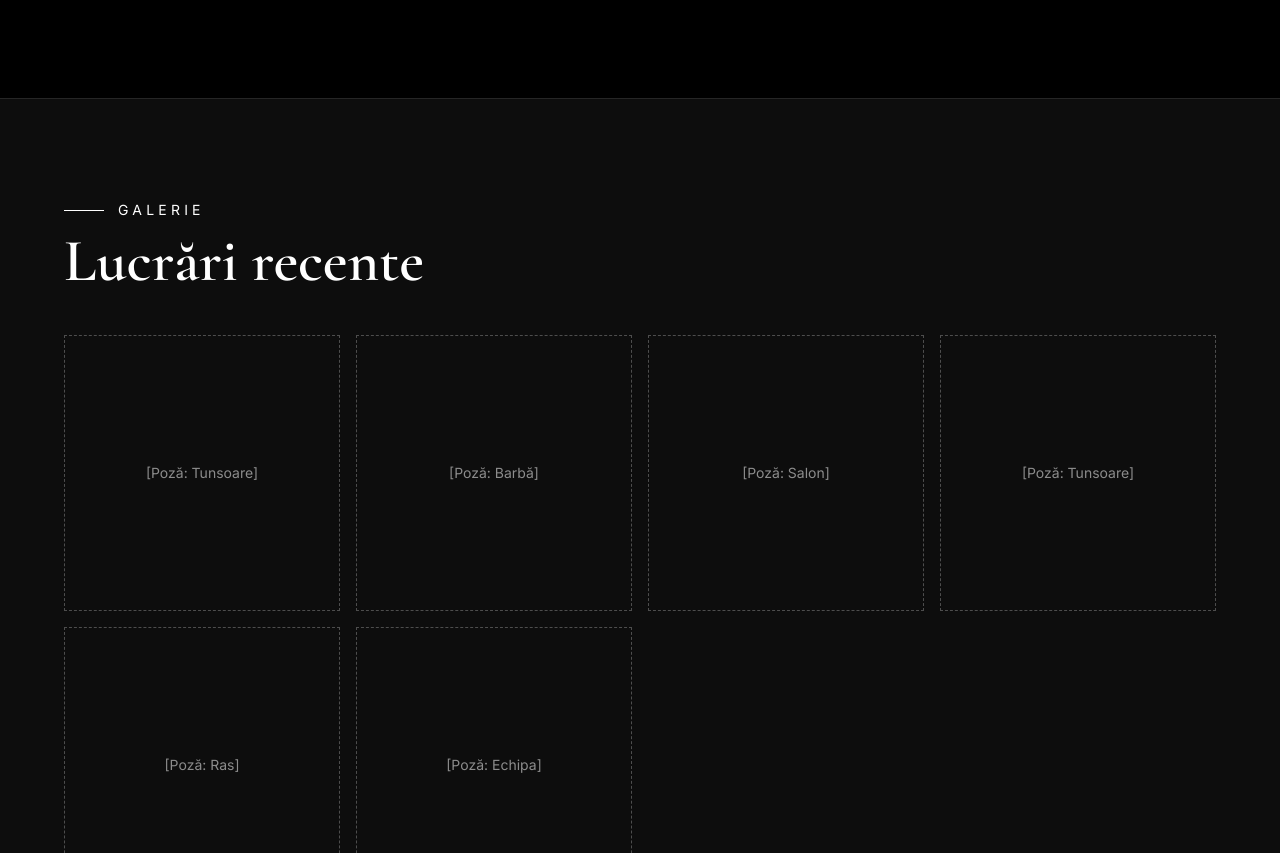
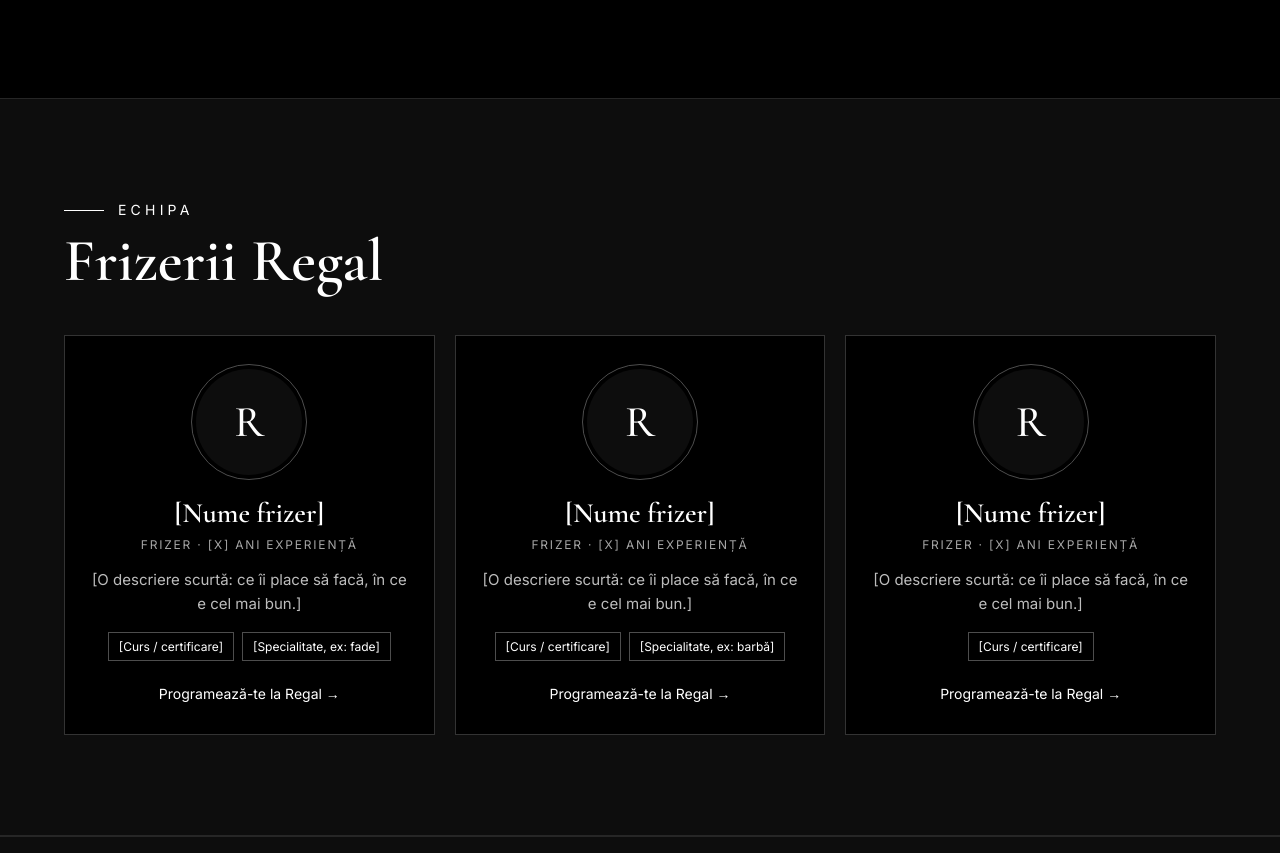
Before and after one commit to Liro09090/Regal-site, a plain HTML site: page index.html in a window 1280 px wide. Shown: the part 1947-2800 px from the top of the page. Drawn offline with nearby package versions, Linux system fonts and the light colour scheme.

Commit message:
Secțiunea Echipa: carduri cu frizerii, poză de profil și programare la fiecare
Co-Authored-By: Claude Opus 5.5 <noreply@anthropic.com>
Claude-Session: https://claude.ai/code/session_01A1xoTkHZbQ8LsohorndtXq

```diff
--- a/index.html
+++ b/index.html
@@ -154,6 +154,22 @@
   .item .book{font-size:13px;color:var(--muted2);margin-top:4px;letter-spacing:.04em}
   a.item:hover .book{color:var(--text)}
 
+  .team{display:grid;grid-template-columns:repeat(auto-fit,minmax(min(100%,300px),1fr));gap:20px}
+  .member{background:var(--bg);border:1px solid var(--line2);padding:28px 26px;display:flex;flex-direction:column;align-items:center;text-align:center;gap:6px;transition:border-color .4s,transform .4s cubic-bezier(.2,.7,.2,1)}
+  .member:hover{border-color:var(--line3);transform:translateY(-5px)}
+  .m-photo{width:116px;height:116px;border-radius:50%;overflow:hidden;border:1px solid var(--line3);padding:4px;margin-bottom:12px;flex:none}
+  .m-photo img,.m-photo .mono{width:100%;height:100%;border-radius:50%;display:block}
+  .m-photo img{object-fit:cover;filter:grayscale(1);transition:filter .6s}
+  .member:hover .m-photo img{filter:grayscale(0)}
+  .m-photo .mono{display:flex;align-items:center;justify-content:center;background:var(--bg2);font-family:var(--serif);font-size:44px;color:var(--text)}
+  .m-name{font-family:var(--serif);font-size:28px;font-weight:600;line-height:1.1}
+  .m-role{font-size:12px;letter-spacing:.15em;text-transform:uppercase;color:var(--muted2)}
+  .m-desc{margin:8px 0 0;color:var(--muted);font-size:15px}
+  .m-tags{display:flex;flex-wrap:wrap;justify-content:center;gap:8px;margin-top:10px}
+  .m-tags span{font-size:12px;border:1px solid var(--line3);padding:4px 10px}
+  .m-book{margin-top:auto;padding-top:16px;font-size:14px;color:var(--text);text-decoration:none}
+  .m-book:hover{color:var(--muted)}
+
   /* gallery */
   .gallery{display:grid;grid-template-columns:repeat(auto-fit,minmax(min(100%,260px),1fr));gap:16px}
   .tile{aspect-ratio:1/1;border:1px solid var(--line2);padding:0;overflow:hidden;cursor:pointer;background:var(--bg2)}
@@ -216,6 +232,7 @@
     </button>
     <nav id="nav" aria-label="Meniu principal">
       <a href="#servicii">Servicii</a>
+      <a href="#echipa">Echipa</a>
       <a href="#galerie">Galerie</a>
       <a href="#contact">Contact</a>
       <a data-href="wa" class="btn" target="_blank" rel="noopener">Programează-te</a>
@@ -266,6 +283,14 @@
     <div class="fcard"><svg width="34" height="34" viewBox="0 0 24 24" fill="none" stroke="currentColor" stroke-width="1.4" stroke-linecap="round" stroke-linejoin="round" aria-hidden="true"><path d="M4 18c3-1 5-4 6-8l1-6 2 6c1 4 3 7 7 8"/><path d="M8 21h8"/></svg><h3>Barbă ca la carte</h3><p>Contur curat, lungime echilibrată și ulei de barbă la final.</p></div>
     <div class="fcard"><svg width="34" height="34" viewBox="0 0 24 24" fill="none" stroke="currentColor" stroke-width="1.4" stroke-linecap="round" stroke-linejoin="round" aria-hidden="true"><path d="M3 12h13a3 3 0 0 0 0-6H8"/><path d="M3 12v6h15"/><path d="M8 6c0-2 1-3 3-3"/></svg><h3>Ras tradițional</h3><p>Brici, prosop cald și balsam după ras, ritualul clasic de frizerie.</p></div>
     <div class="fcard"><svg width="34" height="34" viewBox="0 0 24 24" fill="none" stroke="currentColor" stroke-width="1.4" stroke-linecap="round" stroke-linejoin="round" aria-hidden="true"><path d="M3 21h18"/><path d="M5 21V8l7-5 7 5v13"/><path d="M10 21v-6h4v6"/></svg><h3>Aproape de tine</h3><p>În Săcălaz, la nr. 378. Treci pe la noi sau scrie-ne pe WhatsApp.</p></div>
+  </div>
+</section>
+
+<section id="echipa" class="alt">
+  <div class="wrap section">
+    <p class="eyebrow">Echipa</p>
+    <h2>Frizerii Regal</h2>
+    <div class="team" id="team"></div>
   </div>
 </section>
 
@@ -334,6 +359,15 @@ const CONFIG = {
     { name:'Tuns copii',      desc:'Pentru prinții sub 12 ani',                price:'[PREȚ] lei', min:30 },
     { name:'Pachetul Regal',  desc:'Tuns, barbă, ras, mască și styling',       price:'[PREȚ] lei', min:90 }
   ],
+  // Echipa: câte un rând pentru fiecare frizer. Poza: pune fișierul în folderul "poze" (ideal 800x1000, portret).
+  team: [
+    { name:'[Nume frizer]', role:'Frizer', photo:'', years:'[X] ani experiență',
+      desc:'[O descriere scurtă: ce îi place să facă, în ce e cel mai bun.]', courses:['[Curs / certificare]', '[Specialitate, ex: fade]'] },
+    { name:'[Nume frizer]', role:'Frizer', photo:'', years:'[X] ani experiență',
+      desc:'[O descriere scurtă: ce îi place să facă, în ce e cel mai bun.]', courses:['[Curs / certificare]', '[Specialitate, ex: barbă]'] },
+    { name:'[Nume frizer]', role:'Frizer', photo:'', years:'[X] ani experiență',
+      desc:'[O descriere scurtă: ce îi place să facă, în ce e cel mai bun.]', courses:['[Curs / certificare]'] }
+  ],
   // Poze: pune fișierele în folderul "poze" lângă index.html și scrie numele aici
   gallery: [ /* 'poze/1.jpg', 'poze/2.jpg', 'poze/3.jpg' */ ]
 };
@@ -391,6 +425,23 @@ if (CONFIG.facebook)  soc.push(`<a class="btn-ghost" href="${esc(CONFIG.facebook
 soc.push(`<a class="btn" href="${waLink('Bună! Aș vrea să fac o programare la Regal.')}" target="_blank" rel="noopener">WhatsApp</a>`);
 $('social').innerHTML = soc.join('');
 
+// echipa
+$('team').innerHTML = CONFIG.team.map(m => {
+  const initial = /^[\[]/.test(m.name) ? 'R' : m.name.trim().charAt(0).toUpperCase();
+  const photo = m.photo
+    ? `<img src="${esc(m.photo)}" alt="${esc(m.name)}" loading="lazy">`
+    : `<div class="mono" aria-hidden="true">${esc(initial)}</div>`;
+  const who = /^[\[]/.test(m.name) ? 'Regal' : m.name;
+  return `<article class="member">
+    <div class="m-photo">${photo}</div>
+      <div class="m-name">${esc(m.name)}</div>
+      <div class="m-role">${esc(m.role || 'Frizer')}${m.years ? ' · ' + esc(m.years) : ''}</div>
+      ${m.desc ? `<p class="m-desc">${esc(m.desc)}</p>` : ''}
+      ${m.courses && m.courses.length ? `<div class="m-tags">${m.courses.map(c => `<span>${esc(c)}</span>`).join('')}</div>` : ''}
+      <a class="m-book" href="${waLink('Bună! Aș vrea o programare la ' + who + '. Când aveți liber?')}" target="_blank" rel="noopener">Programează-te la ${esc(who)} →</a>
+    </article>`;
+}).join('');
+
 // galerie + lightbox
 if (CONFIG.gallery.length) {
   $('gallery').innerHTML = CONFIG.gallery.map((src, i) =>
@@ -414,6 +465,7 @@ document.querySelectorAll('section:not(#acasa) .eyebrow').forEach(e => e.insertA
 mark([...document.querySelectorAll('section:not(#acasa) .eyebrow, section:not(#acasa) h2')]);
 mark([...document.querySelectorAll('#menu .item')], .08);
 mark([...document.querySelectorAll('.fcard')], .1);
+mark([...document.querySelectorAll('#team .member')], .12);
 mark([...document.querySelectorAll('#gallery > *')], .08);
 mark([...document.querySelectorAll('#hours > div')], .06);
 mark([...document.querySelectorAll('.info > *')], .05);
```
